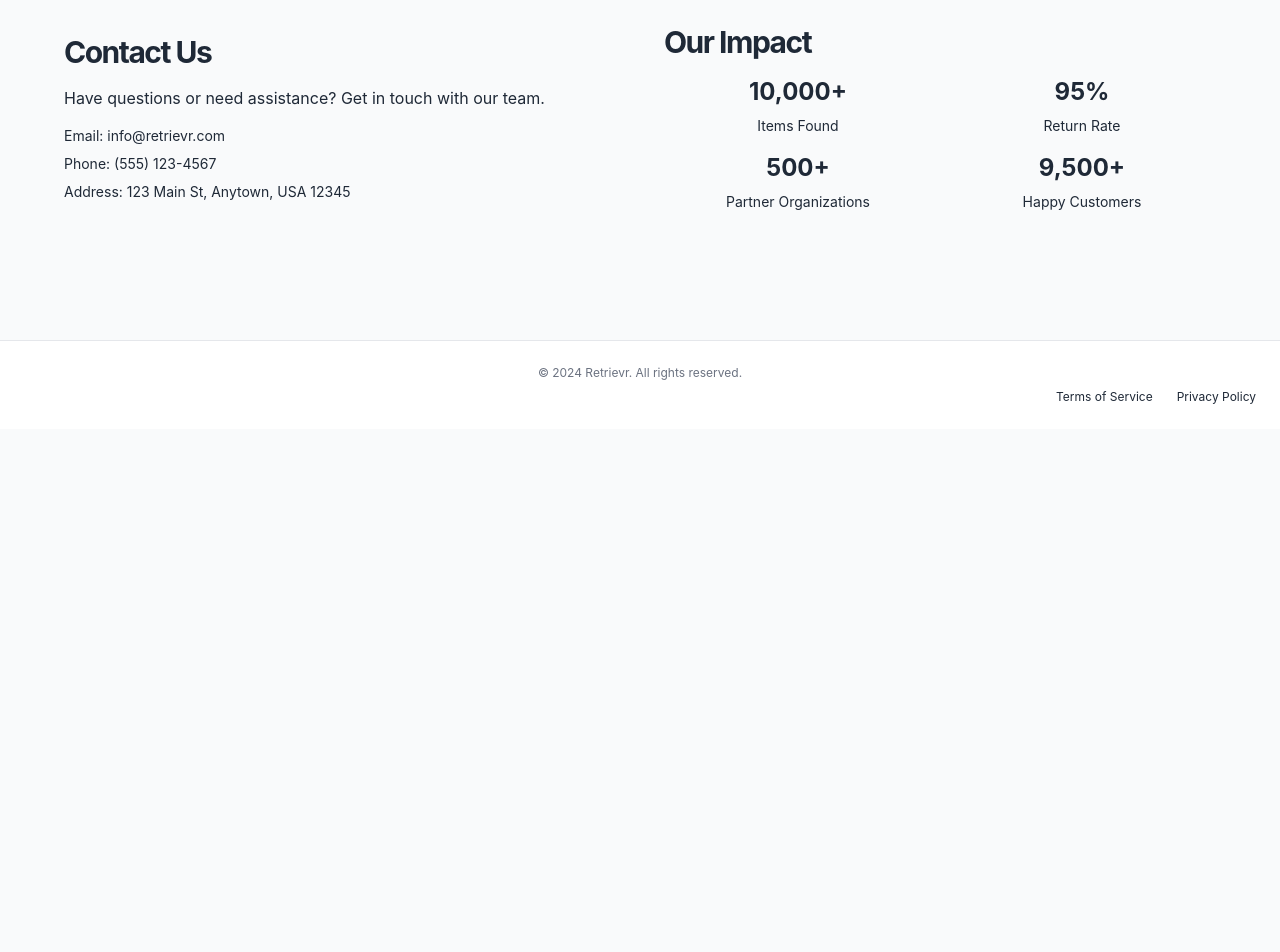
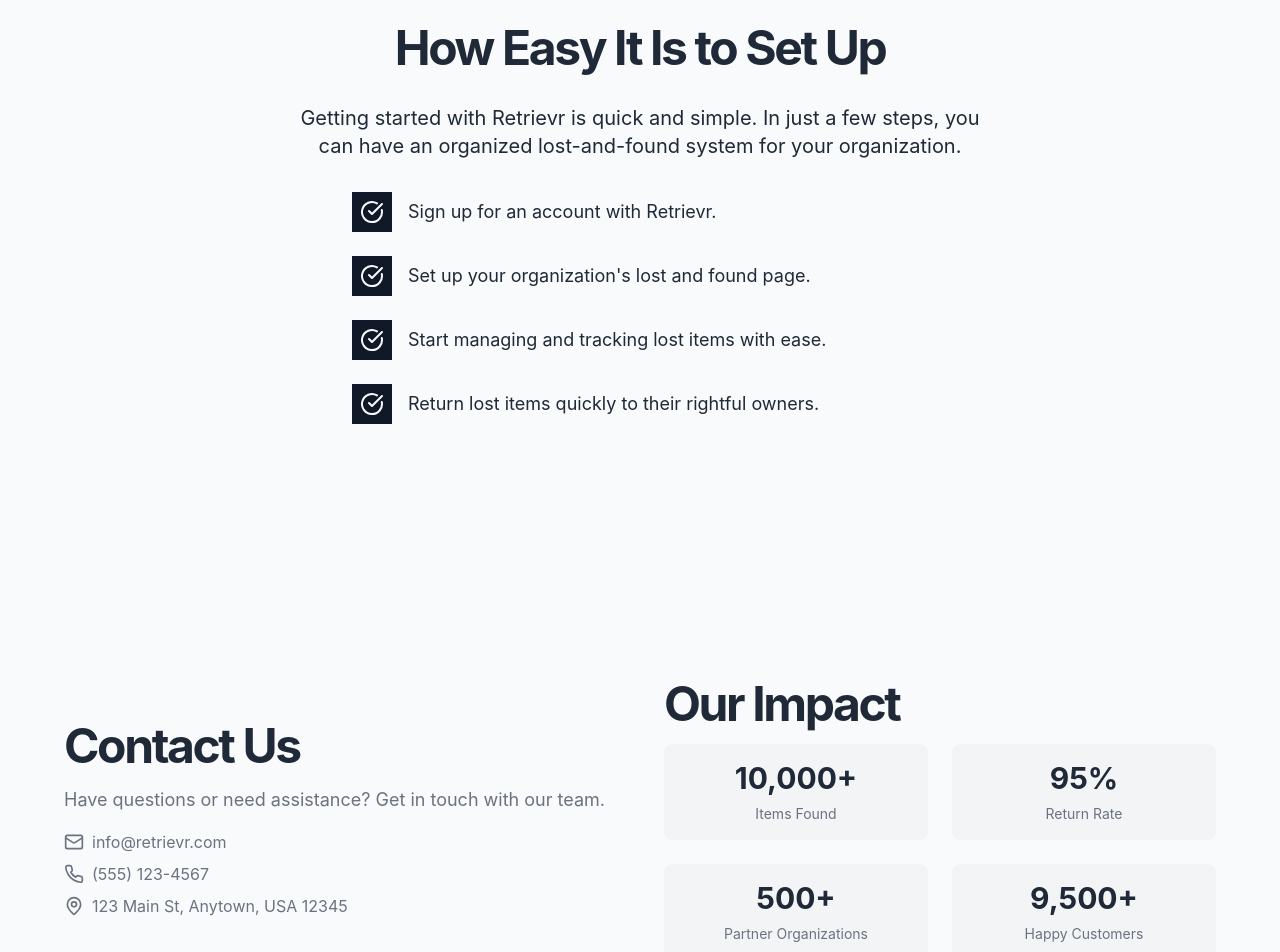
Before and after one commit to lin-cadez/retrievr-app, a Next.js app: page / in a window 1280 px wide. Shown: the part 1220-2172 px from the top of the page. Before the commit the page ends 1649 px from the top, so only its background shows below. Built offline with nearby package versions, Linux system fonts and the light colour scheme.

Commit message:
Refactor imports and add new components in retrievr-home.tsx

```diff
--- a/src/components/retrievr-home.tsx
+++ b/src/components/retrievr-home.tsx
@@ -1,15 +1,59 @@
+
+"use client"
 import "./wani.css"
+import { useState, useEffect } from 'react'
 import { Button } from "@/components/ui/button"
 import { Input } from "@/components/ui/input"
-import { Search, Camera,Building2, Users } from "lucide-react"
+import { Search, CheckCircle, Building2, Users } from "lucide-react"
 import Link from "next/link"
+import CountUp from 'react-countup'
+import { Mail, Phone, MapPin } from 'lucide-react'
+import { writeHeapSnapshot } from "v8"
 
 export default function RetrievrHome() {
+
+  const impactData = [
+    { value: 10000, label: 'Items Found', suffix: '+' },
+    { value: 95, label: 'Return Rate', suffix: '%' },
+    { value: 500, label: 'Partner Organizations', suffix: '+' },
+    { value: 9500, label: 'Happy Customers', suffix: '+' },
+  ]
+
+  const steps = [
+    "Sign up for an account with Retrievr.",
+    "Set up your organization's lost and found page.",
+    "Start managing and tracking lost items with ease.",
+    "Return lost items quickly to their rightful owners."
+  ]
+
+
+  const [inView, setInView] = useState(false)
+
+  useEffect(() => {
+    const observer = new IntersectionObserver(
+      ([entry]) => {
+        if (entry.isIntersecting) {
+          setInView(true)
+          observer.disconnect()
+        }
+      },
+      { threshold: 0.1 }
+    )
+
+    observer.observe(document.getElementById('impact-section'))
+
+    return () => observer.disconnect()
+  }, [])
+
+
+
+
+
   return (
     <div className="flex flex-col min-h-screen">
       <header className="px-4 lg:px-6 h-14 flex items-center">
         <Link className="flex items-center justify-center" href="#">
-          <Camera className="h-6 w-6 text-current" /> {/* Use text-current if inheriting color */}
+          <Search className="h-6 w-6 text-current" /> {/* Use text-current if inheriting color */}
           <span className="ml-2 text-lg font-bold">Retrievr</span>
         </Link>
         <nav className="ml-auto flex gap-4 sm:gap-6">
@@ -42,10 +86,12 @@
               <div className="w-full max-w-sm space-y-2">
                 <form className="flex space-x-2">
                   <Input className="max-w-lg flex-1" placeholder="Search for your lost item" type="text" />
-                  <Button type="submit">
+                  <Link href="/lost-items" passHref>
+                    <Button type="button">
                       <Search className="h-4 w-4" />
                       <span className="sr-only">Search</span>
                     </Button>
+                  </Link>
                 </form>
               </div>
             </div>
@@ -75,45 +121,72 @@
             </div>
           </div>
         </section>
-
-        <section className="w-full py-12 md:py-24 lg:py-32">
+        <section className="w-full py-12 md:py-24 lg:py-32 bg-gray-100 dark:bg-gray-800">
+      <div className="container px-4 md:px-6 mx-auto">
+        <div className="flex flex-col items-center text-center space-y-8">
+          <h2 className="text-3xl font-bold tracking-tighter sm:text-4xl md:text-5xl">How Easy It Is to Set Up</h2>
+          <p className="max-w-[700px] text-gray-500 md:text-xl dark:text-gray-400 dark:bg-gray-800">
+            Getting started with Retrievr is quick and simple. In just a few steps, you can have an organized lost-and-found
+            system for your organization.
+          </p>
+          <div className="w-full max-w-xl space-y-6">
+            {steps.map((step, index) => (
+              <div key={index} className="flex items-center">
+                <div className="h-10 w-10 bg-primary text-primary-foreground flex items-center justify-center rounded-full">
+                  <CheckCircle className="h-6 w-6" />
+                  <span className="sr-only">Step {index + 1}</span>
+                </div>
+                <p className="ml-4 text-lg text-gray-600 dark:text-gray-300">{step}</p>
+              </div>
+            ))}
+          </div>
+        </div>
+      </div>
+    </section>
+    <section className="w-full py-12 md:py-24 lg:py-32 bg-background">
       <div className="container px-4 md:px-6">
         <div className="grid gap-6 lg:grid-cols-2 lg:gap-12">
           <div className="flex flex-col justify-center space-y-4">
-                <h2 className="text-3xl font-bold tracking-tighter">Contact Us</h2>
-                <p className="text-gray-500 dark:text-gray-400">
+            <h2 className="text-3xl font-bold tracking-tighter sm:text-4xl md:text-5xl">Contact Us</h2>
+            <p className="text-muted-foreground md:text-lg">
               Have questions or need assistance? Get in touch with our team.
             </p>
             <div className="space-y-2">
-                  <p className="text-sm text-gray-500">Email: info@retrievr.com</p>
-                  <p className="text-sm text-gray-500">Phone: (555) 123-4567</p>
-                  <p className="text-sm text-gray-500">Address: 123 Main St, Anytown, USA 12345</p>
+              <div className="flex items-center space-x-2 text-muted-foreground">
+                <Mail className="h-5 w-5" />
+                <p>info@retrievr.com</p>
+              </div>
+              <div className="flex items-center space-x-2 text-muted-foreground">
+                <Phone className="h-5 w-5" />
+                <p>(555) 123-4567</p>
+              </div>
+              <div className="flex items-center space-x-2 text-muted-foreground">
+                <MapPin className="h-5 w-5" />
+                <p>123 Main St, Anytown, USA 12345</p>
               </div>
             </div>
-              <div className="flex flex-col justify-center space-y-4">
-                <h2 className="text-3xl font-bold tracking-tighter">Our Impact</h2>
-                <div className="grid grid-cols-2 gap-4">
-                  <div className="flex flex-col items-center space-y-2">
-                    <h3 className="text-2xl font-bold">10,000+</h3>
-                    <p className="text-sm text-gray-500">Items Found</p>
           </div>
-                  <div className="flex flex-col items-center space-y-2">
-                    <h3 className="text-2xl font-bold">95%</h3>
-                    <p className="text-sm text-gray-500">Return Rate</p>
+          <div id="impact-section" className="flex flex-col justify-center space-y-4">
+            <h2 className="text-3xl font-bold tracking-tighter sm:text-4xl md:text-5xl">Our Impact</h2>
+            <div className="grid grid-cols-2 gap-4 sm:gap-6">
+              {impactData.map((item, index) => (
+                <div key={index} className="flex flex-col items-center space-y-2 p-4 bg-muted rounded-lg">
+                  <h3 className="text-2xl sm:text-3xl font-bold">
+                    {inView ? (
+                      <CountUp end={item.value} suffix={item.suffix} duration={2.5} />
+                    ) : (
+                      `0${item.suffix}`
+                    )}
+                  </h3>
+                  <p className="text-sm text-muted-foreground text-center">{item.label}</p>
                 </div>
-                  <div className="flex flex-col items-center space-y-2">
-                    <h3 className="text-2xl font-bold">500+</h3>
-                    <p className="text-sm text-gray-500">Partner Organizations</p>
-                  </div>
-                  <div className="flex flex-col items-center space-y-2">
-                    <h3 className="text-2xl font-bold">9,500+</h3>
-                    <p className="text-sm text-gray-500">Happy Customers</p>
-                  </div>
+              ))}
             </div>
           </div>
         </div>
       </div>
     </section>
+
       </main>
       <footer className="flex flex-col gap-2 sm:flex-row py-6 w-full shrink-0 items-center px-4 md:px-6 border-t">
         <p className="text-xs text-gray-500 dark:text-gray-400">© 2024 Retrievr. All rights reserved.</p>
```
Lines whose indentation alone changed are shown as unchanged.
